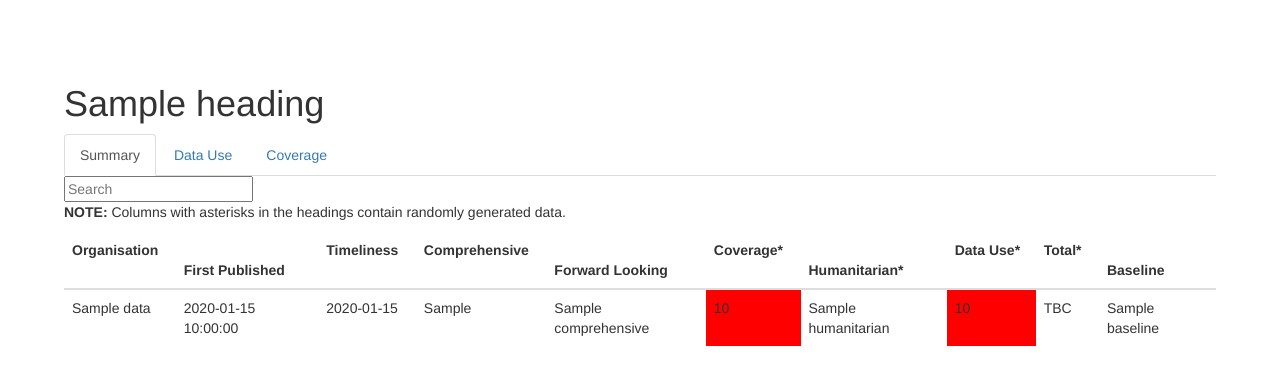
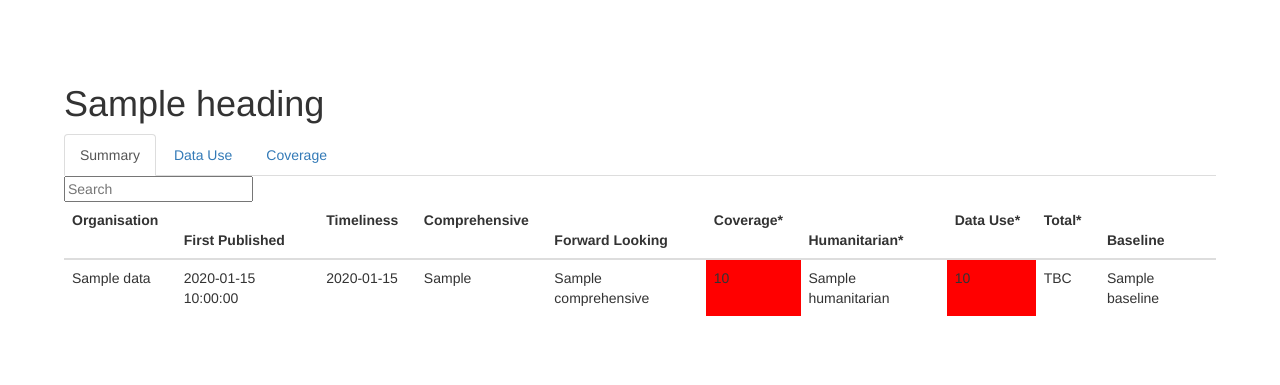
Before and after one commit to devinit/grand-bargain-monitoring, a Flask app: template src/templates/dashboard.html in a window 1280 px wide. Shown: the top 385 px of the page. Run offline with Flask 2, Linux system fonts and the light colour scheme; the template is opened without the code that fills it: most values are stand-ins (such as "Sample title", 1, 10 or a date in 2020); some libraries are stand-ins or nearby versions.

Commit message:
Remove disclaimer about asterisk'd columns

```diff
--- a/src/templates/dashboard.html
+++ b/src/templates/dashboard.html
@@ -11,7 +11,6 @@
 
 	<div role="tabpanel" class="tab-pane active" id="summary-tab">
 		<input class="search" placeholder="Search" />
-		<p><strong>NOTE:</strong> Columns with asterisks in the headings contain randomly generated data.</p>
 		<table class="table">
 			<thead>
 				<tr>
```
